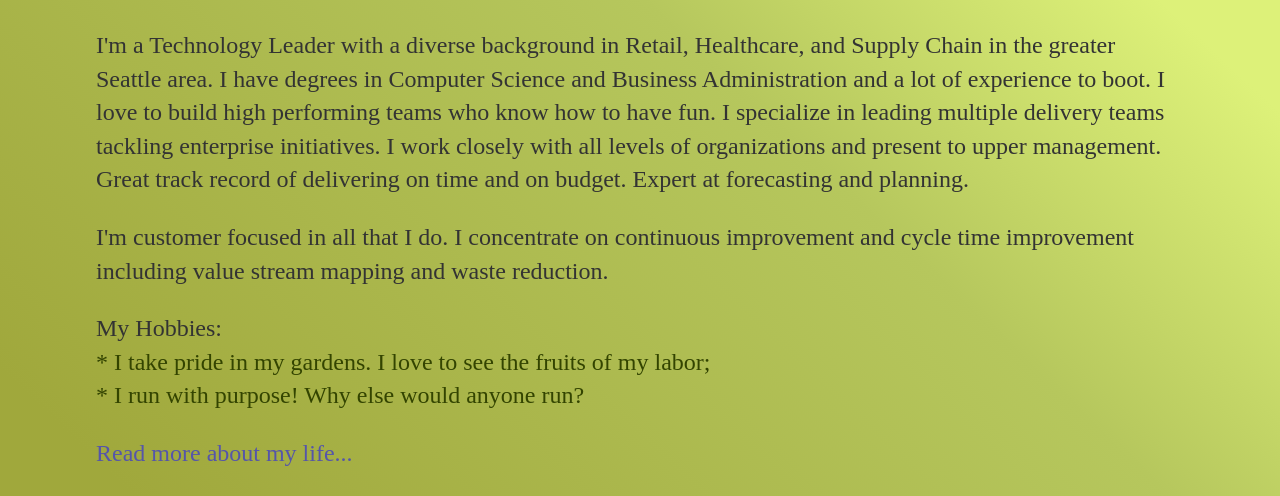
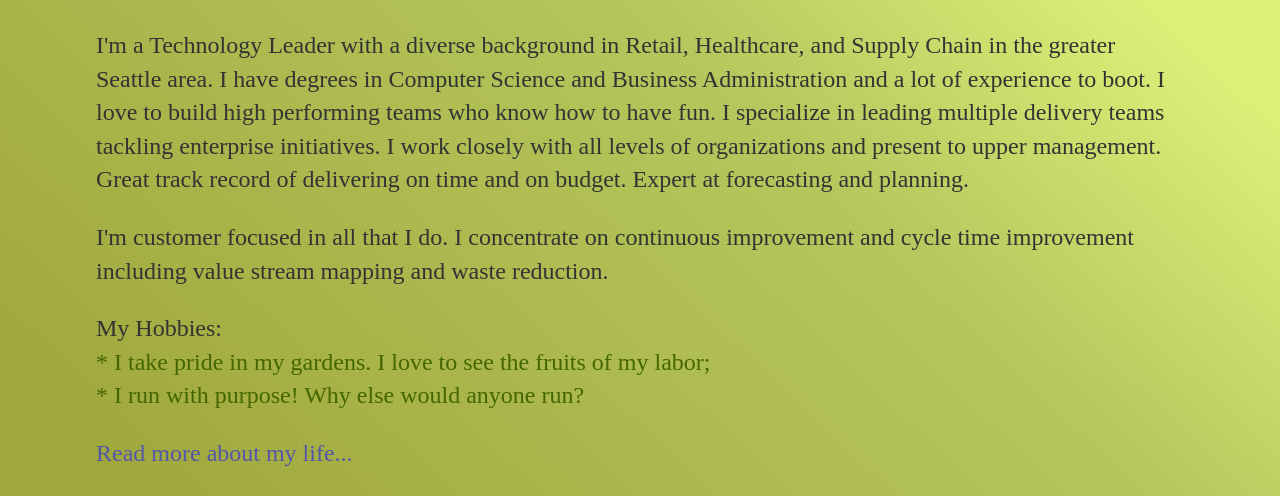
Before and after one commit to mo4dawg/mo4dawg.github.io, a Jekyll site: the page built from index.html, in a window 1280 px wide. Shown: the part 349-845 px from the top of the page. Built offline with Jekyll 4.4.1, drawn with Linux system fonts in a browser that asks for light colours; grey boxes are pictures that could not be loaded.

Commit message:
Update index.html

```diff
--- a/index.html
+++ b/index.html
@@ -10,7 +10,7 @@
         <span></span>
 		<p>I'm a Technology Leader with a diverse background in Retail, Healthcare, and Supply Chain in the greater Seattle area.  I have degrees in Computer Science and Business Administration and a lot of experience to boot.  I love to build high performing teams who know how to have fun.  I specialize in leading multiple delivery teams tackling enterprise initiatives.  I work closely with all levels of organizations and present to upper management.  Great track record of delivering on time and on budget.  Expert at forecasting and  planning.  </p>
 		<p>I'm customer focused in all that I do.  I concentrate on continuous improvement and cycle time improvement including value stream mapping and waste reduction.</p>
-		<p>My Hobbies:</br> <FONT COLOR="334400"> * I take pride in my gardens.  I love to see the fruits of my labor;<br> * I run with purpose!  Why else would anyone run? </FONT></p>
+		<p>My Hobbies:</br> <FONT COLOR="446600"> * I take pride in my gardens.  I love to see the fruits of my labor;<br> * I run with purpose!  Why else would anyone run? </FONT></p>
 		<p><span><a href="/about">Read more about my life...</a></p></span>
 		<p> </p>
 		<table>
```
